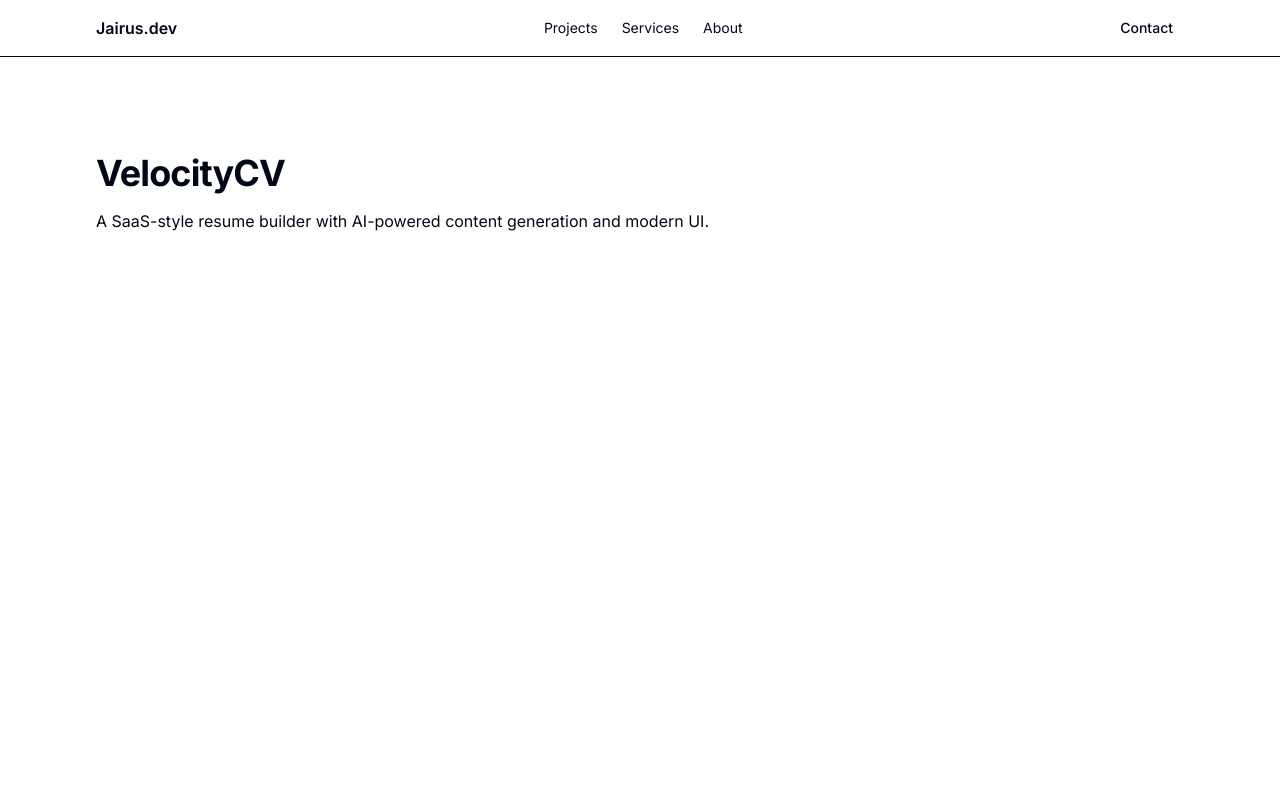
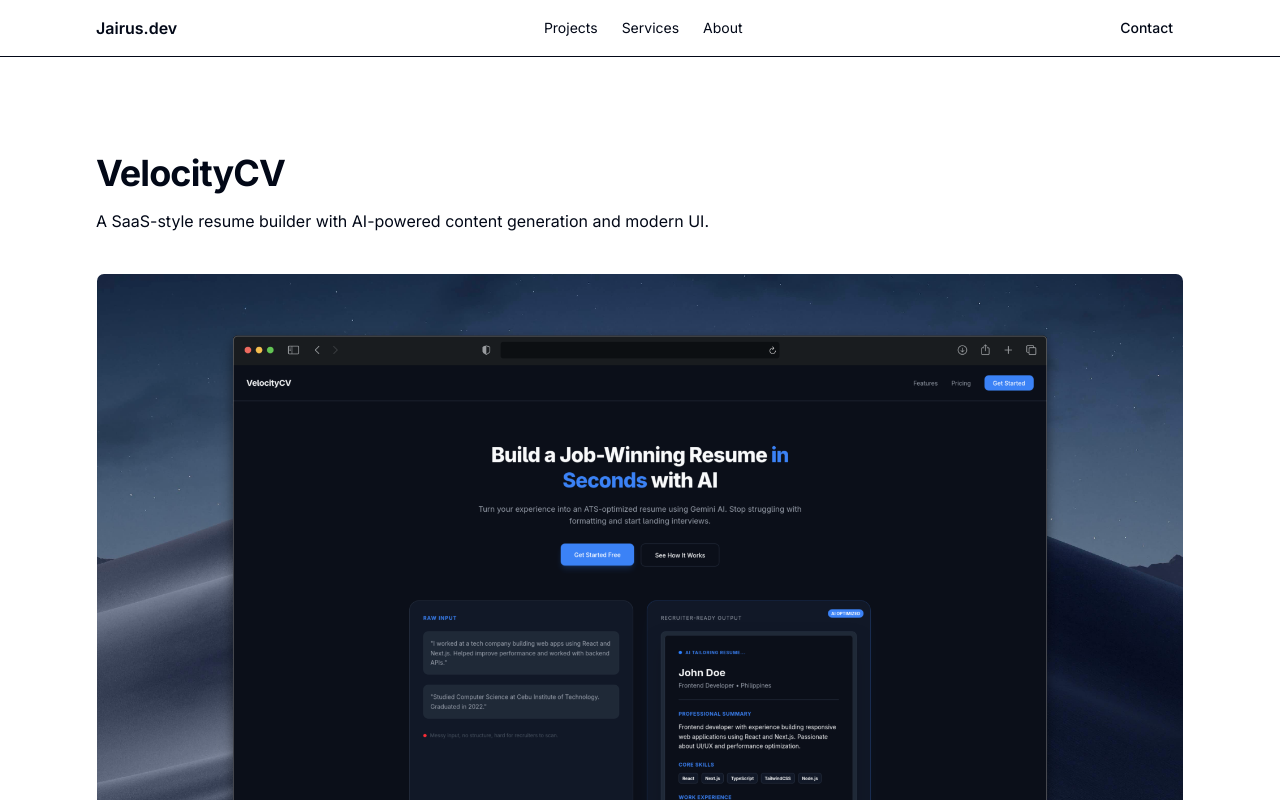
Before and after one commit to rusperres/portfolio-site, a Next.js app: page /projects/velocitycv in a window 1280 px wide. Shown: the top 800 px of the page. Built offline with nearby package versions, Linux system fonts and the light colour scheme.

Commit message:
slug fixes

```diff
--- a/app/projects/[slug]/page.tsx
+++ b/app/projects/[slug]/page.tsx
@@ -1,4 +1,5 @@
 import { notFound } from "next/navigation"
+import Image from "next/image"
 import { Container } from "@/components/layout/Container"
 import { projects } from "@/content/projects"
 
@@ -27,10 +28,17 @@ export default async function ProjectPage({
           {project.description}
         </p>
 
-        <div className="mt-10 aspect-video rounded-lg bg-muted" />
+        <Image
+          src={project.image}
+          alt={project.title}
+          width={1400}
+          height={900}
+          className="mt-10 aspect-video w-full rounded-lg object-cover border"
+        />
 
         <div className="mt-10">
           <h2 className="text-lg font-semibold">Tech Stack</h2>
+
           <div className="mt-3 flex flex-wrap gap-2 text-sm text-muted-foreground">
             {project.tech.map((t) => (
               <span key={t}>#{t}</span>
--- a/app/projects/page.tsx
+++ b/app/projects/page.tsx
@@ -1,4 +1,5 @@
 import Link from "next/link"
+import Image from "next/image"
 import { Container } from "@/components/layout/Container"
 import { Card, CardContent } from "@/components/ui/card"
 import { projects } from "@/content/projects"
@@ -19,13 +20,16 @@ export default function ProjectsPage() {
 
         <div className="mt-12 grid gap-6 md:grid-cols-2">
           {projects.map((project) => (
-            <Link
-              key={project.slug}
-              href={`/projects/${project.slug}`}
-            >
+            <Link key={project.slug} href={`/projects/${project.slug}`}>
               <Card className="overflow-hidden hover:scale-[1.01] transition">
 
-                <div className="aspect-video bg-muted" />
+                <Image
+                  src={project.image}
+                  alt={project.title}
+                  width={1200}
+                  height={800}
+                  className="aspect-video w-full object-cover"
+                />
 
                 <CardContent className="p-6">
                   <h2 className="text-lg font-semibold">
@@ -41,6 +45,7 @@ export default function ProjectsPage() {
                       <span key={t}>#{t}</span>
                     ))}
                   </div>
+
                 </CardContent>
 
               </Card>
```
Also changed, not shown: public/projects/velocitycv.png (added).
